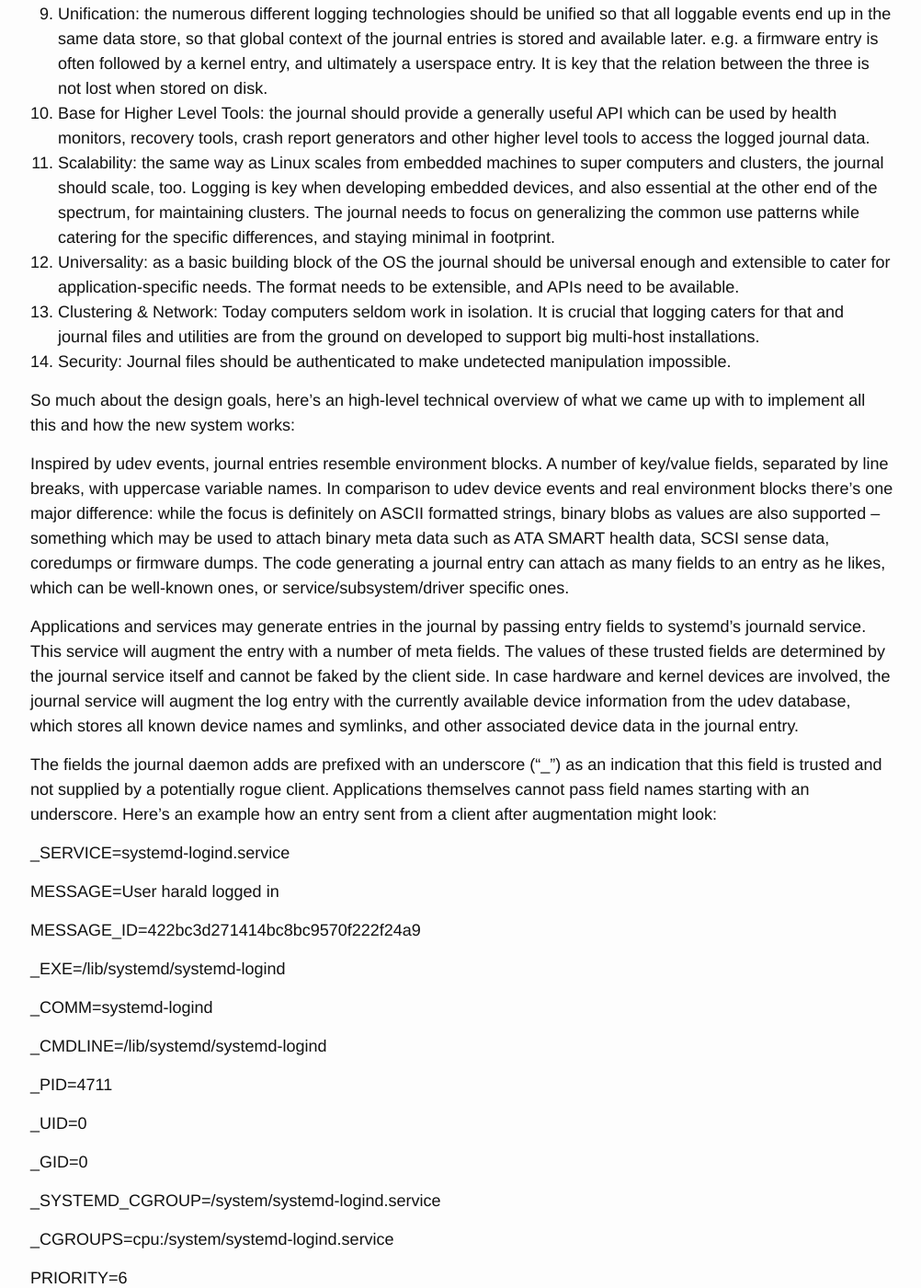
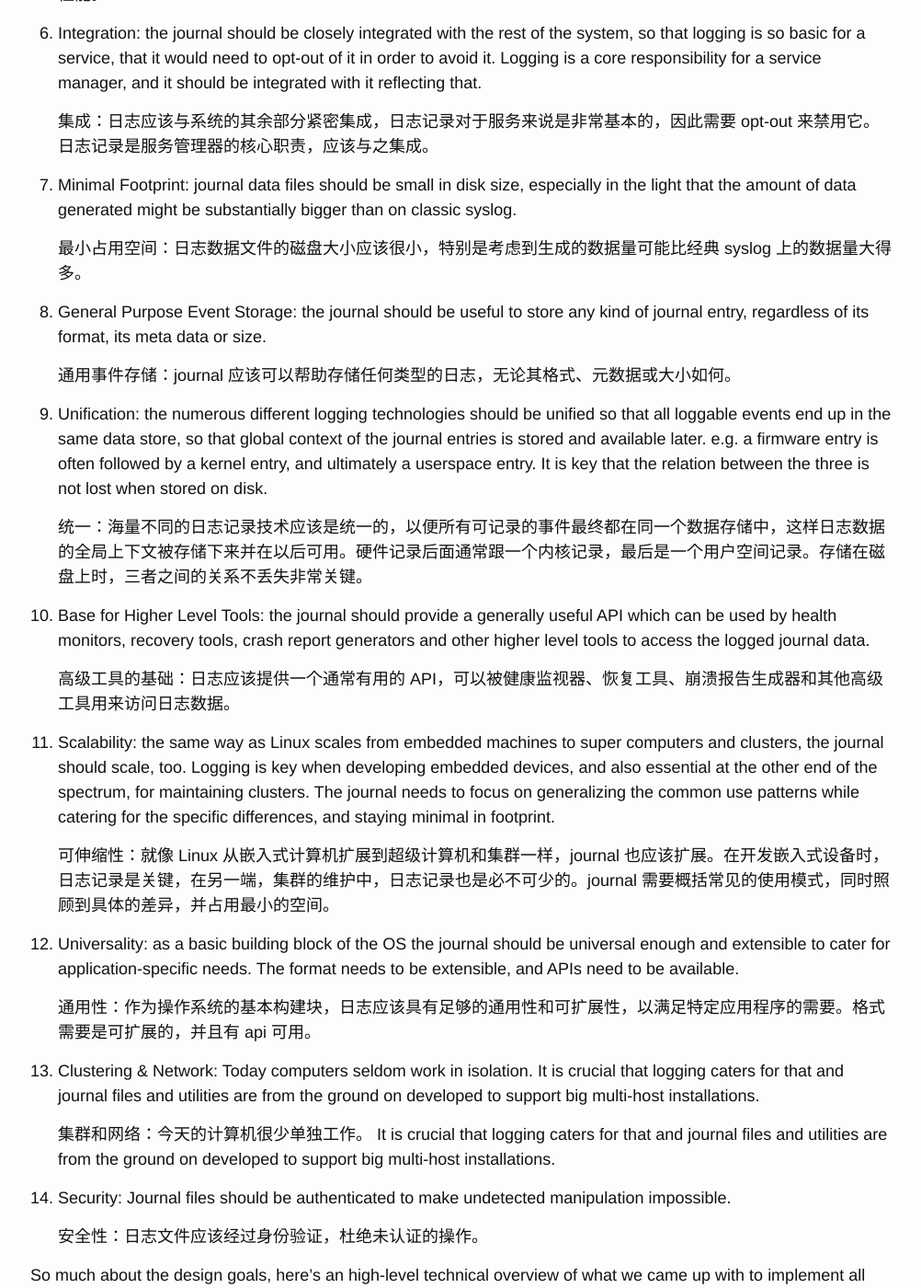
Before and after one commit to childe/ohmycat, a Jekyll site: the page built from _posts/2021-02-18-introducing-the-journal.md, in a window 1280 px wide and 1400 px high, scrolled down 5747 px. Shown: the whole window at 92% size, without its empty margins (137-1139 px from the left). Built offline with Jekyll 4.4.1, drawn with Linux system fonts in a browser that asks for light colours; our own code applies the rules of GitHub Pages for plain Markdown files; some of the changed text lies outside the part shown.

Commit message:
modified:   _posts/2021-02-18-introducing-the-journal.md

```diff
--- a/_posts/2021-02-18-introducing-the-journal.md
+++ b/_posts/2021-02-18-introducing-the-journal.md
@@ -98,6 +98,8 @@ Logging is a crucial part of service management. On Unix, most running services
 
 日志是服务管理的关键部分。在 Unix 上，大多数正在运行的服务连接到 syslog 以写入日志消息。在 systemd 中，我们将日志构建到服务管理的核心：从 fedora16 开始，所有启动的服务都自动连接到 syslog，并带有它们的标准输出和错误输出。无论服务是在早期引导时启动还是在正常操作期间启动，其输出最终都会出现在系统日志中。因此，日志记录非常重要，它需要配置来避免它，并且从 opt-in 变为 opt-out。网络效应是一个更加透明、可调试和可审计的系统。透明度不再只是知识渊博者的选择，而是默认的选择。 ??
 
+[opt-in/out 是啥](https://termly.io/resources/articles/opt-in-vs-opt-out/)
+
 
 During the development of systemd the limitations of syslog became more and more apparent to us. For example: one very important feature we want to add to ease the administrator’s work is showing the last 10 lines (or so) of log output of a service next to the general service information shown by “systemctl status foo.service”. Implementing this correctly for classic syslog is prohibitively inefficient, unreliable and insecure: a linear search through all log files (which might involve decompressing them on-the-fly) is required, and the data stored might be manipulated, and cannot easily (and without races) be mapped to the systemd service name and runtime.
 
@@ -138,16 +140,48 @@ Of course, when designing a new core component of the OS like this, a few design
     健壮性：日志生成的数据文件应该可以直接供管理员访问，这在使用 “scp” 或 “rsync” 等工具复制到不同的主机时非常有用。复制不完整时应妥善处理。日志浏览客户端应该能在没有日志守护进程的情况下工作。
 
 4. Portable: journal files should be usable across the full range of Linux systems, regardless which CPU or endianess is used. Journal files generated on an embedded ARM system should be viewable on an x86 desktop, as if it had been generated locally.
+
+    可移植性：日志文件应该可以在所有 Linux 系统中使用，无论使用哪个 CPU 或编码。在嵌入式 ARM 系统上生成的日志文件应该可以在 x86 桌面上查看，就好像它是本地生成的一样。
+
 5. Performance: journal operations for appending and browsing should be fast in terms of complexity. O(log n) or better is highly advisable, in order to provide for organization-wide log monitoring with good performance
+
+    性能：添加和浏览的日志在复杂性方面应该是快速的。最好是 O（logn）或更高，以便在日志监控时提供具有良好性能。
+
 6. Integration: the journal should be closely integrated with the rest of the system, so that logging is so basic for a service, that it would need to opt-out of it in order to avoid it. Logging is a core responsibility for a service manager, and it should be integrated with it reflecting that.
+
+    集成：日志应该与系统的其余部分紧密集成，日志记录对于服务来说是非常基本的，因此需要 opt-out 来禁用它。日志记录是服务管理器的核心职责，应该与之集成。
+
 7. Minimal Footprint: journal data files should be small in disk size, especially in the light that the amount of data generated might be substantially bigger than on classic syslog.
+
+    最小占用空间：日志数据文件的磁盘大小应该很小，特别是考虑到生成的数据量可能比经典 syslog 上的数据量大得多。
+
 8. General Purpose Event Storage: the journal should be useful to store any kind of journal entry, regardless of its format, its meta data or size.
+
+    通用事件存储：journal 应该可以帮助存储任何类型的日志，无论其格式、元数据或大小如何。
+
 9. Unification: the numerous different logging technologies should be unified so that all loggable events end up in the same data store, so that global context of the journal entries is stored and available later. e.g. a firmware entry is often followed by a kernel entry, and ultimately a userspace entry. It is key that the relation between the three is not lost when stored on disk.
+
+    统一：海量不同的日志记录技术应该是统一的，以便所有可记录的事件最终都在同一个数据存储中，这样日志数据的全局上下文被存储下来并在以后可用。硬件记录后面通常跟一个内核记录，最后是一个用户空间记录。存储在磁盘上时，三者之间的关系不丢失非常关键。
+
 10. Base for Higher Level Tools: the journal should provide a generally useful API which can be used by health monitors, recovery tools, crash report generators and other higher level tools to access the logged journal data.
+
+    高级工具的基础：日志应该提供一个通常有用的 API，可以被健康监视器、恢复工具、崩溃报告生成器和其他高级工具用来访问日志数据。
+
 11. Scalability: the same way as Linux scales from embedded machines to super computers and clusters, the journal should scale, too. Logging is key when developing embedded devices, and also essential at the other end of the spectrum, for maintaining clusters. The journal needs to focus on generalizing the common use patterns while catering for the specific differences, and staying minimal in footprint.
+
+    可伸缩性：就像 Linux 从嵌入式计算机扩展到超级计算机和集群一样，journal 也应该扩展。在开发嵌入式设备时，日志记录是关键，在另一端，集群的维护中，日志记录也是必不可少的。journal 需要概括常见的使用模式，同时照顾到具体的差异，并占用最小的空间。
+
 12. Universality: as a basic building block of the OS the journal should be universal enough and extensible to cater for application-specific needs. The format needs to be extensible, and APIs need to be available.
+
+    通用性：作为操作系统的基本构建块，日志应该具有足够的通用性和可扩展性，以满足特定应用程序的需要。格式需要是可扩展的，并且有 api 可用。
+
 13. Clustering & Network: Today computers seldom work in isolation. It is crucial that logging caters for that and journal files and utilities are from the ground on developed to support big multi-host installations.
+
+    集群和网络：今天的计算机很少单独工作。 It is crucial that logging caters for that and journal files and utilities are from the ground on developed to support big multi-host installations.
+
 14. Security: Journal files should be authenticated to make undetected manipulation impossible.
+
+    安全性：日志文件应该经过身份验证，杜绝未认证的操作。
 
 So much about the design goals, here’s an high-level technical overview of what we came up with to implement all this and how the new system works:
 
```
